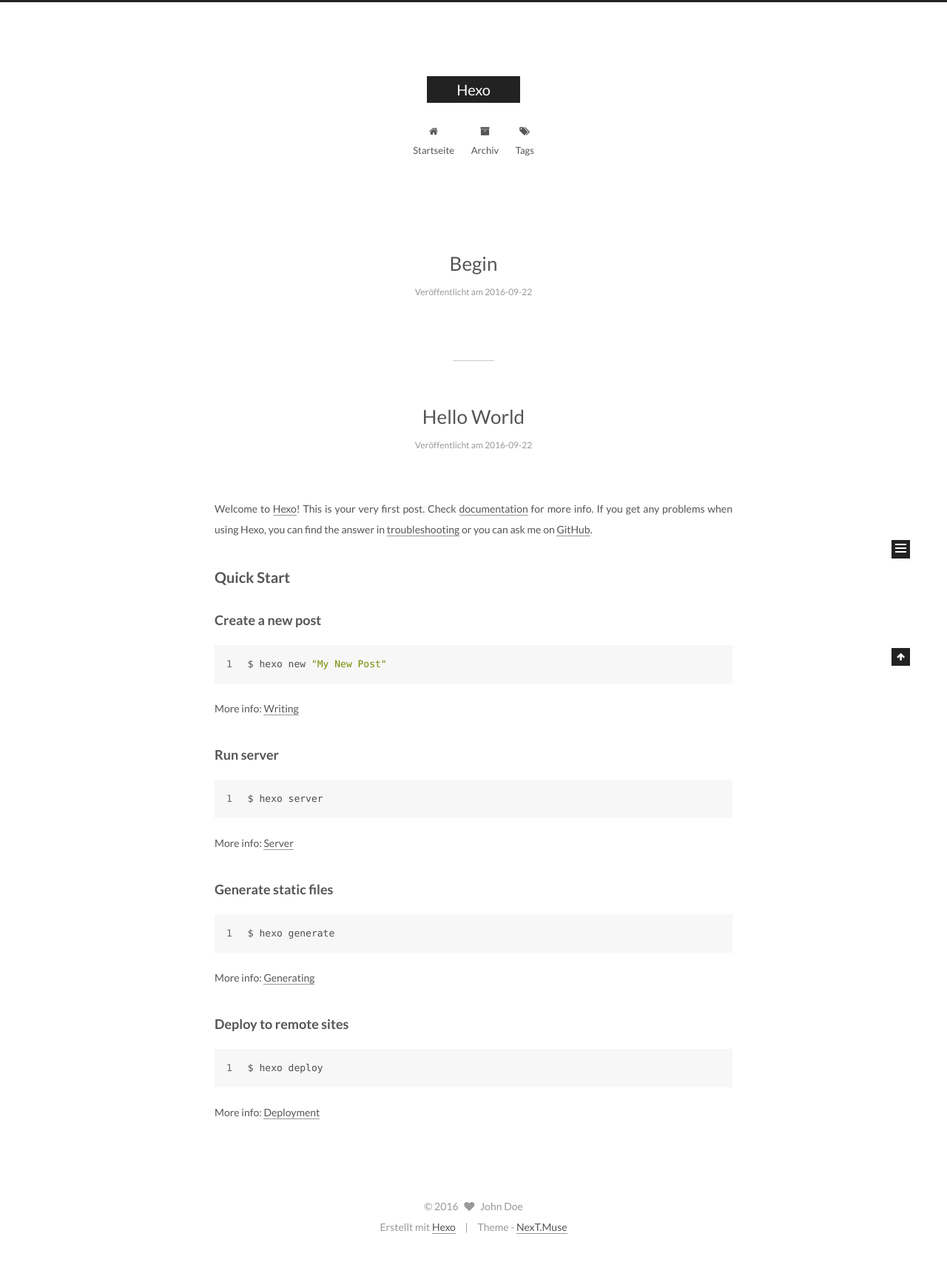
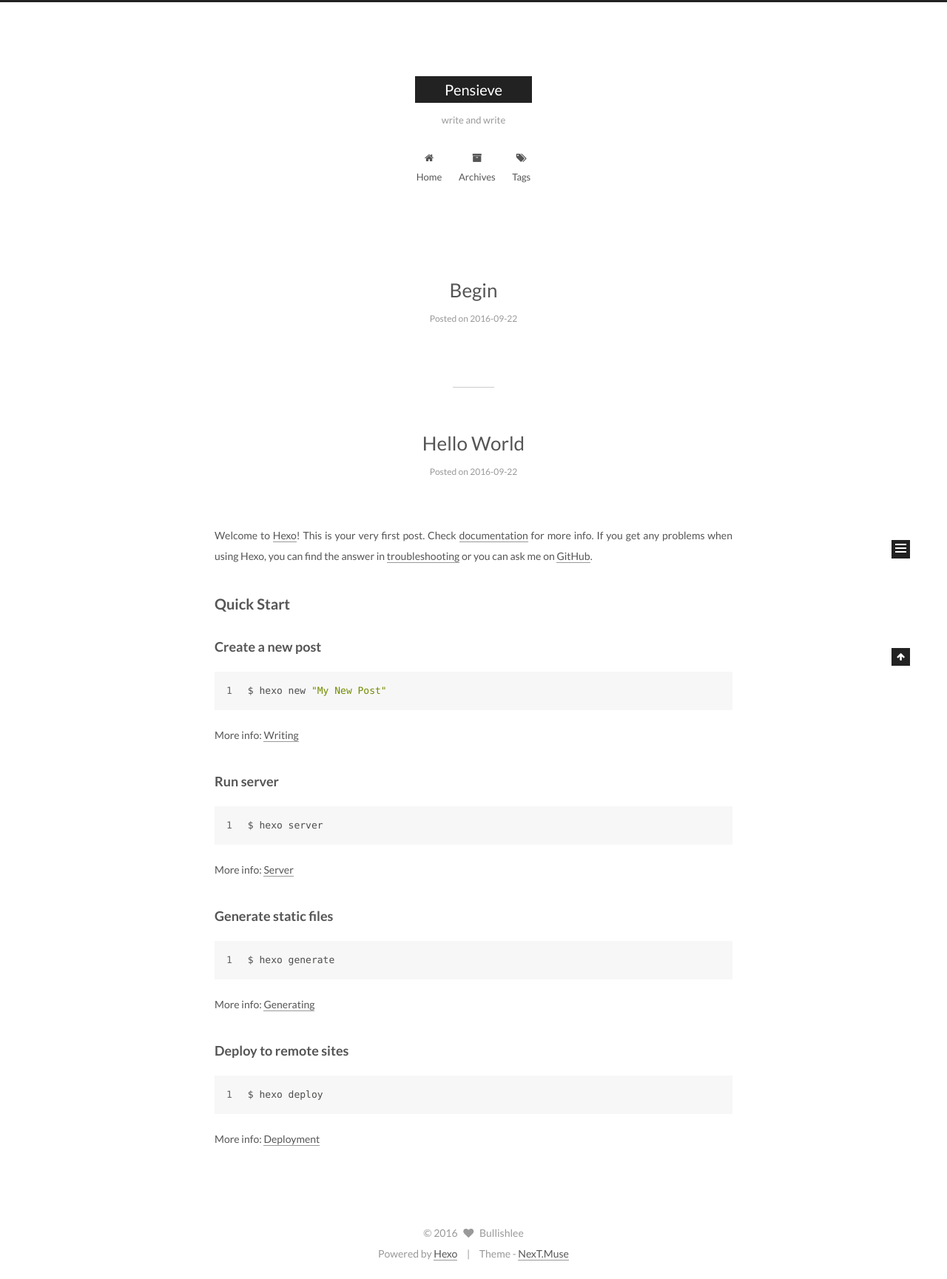
Before and after one commit to bullishlee/bullishlee.github.io, a plain HTML site: page index.html in a window 1280 px wide. Shown: the whole page at 74% size. Before the commit the page ends 1693 px from the top, so only its background shows below. Drawn offline with Linux system fonts and the light colour scheme.

Commit message:
Site updated: 2016-09-23 00:53:17

```diff
--- a/2016/09/22/Begin/index.html
+++ b/2016/09/22/Begin/index.html
@@ -86,8 +86,8 @@
 
 <meta property="og:type" content="article">
 <meta property="og:title" content="Begin">
-<meta property="og:url" content="http://yoursite.com/2016/09/22/Begin/index.html">
-<meta property="og:site_name" content="Hexo">
+<meta property="og:url" content="http://lijiacheng.ac.cn/2016/09/22/Begin/index.html">
+<meta property="og:site_name" content="Pensieve">
 <meta property="og:updated_time" content="2016-09-22T13:15:27.000Z">
 <meta name="twitter:card" content="summary">
 <meta name="twitter:title" content="Begin">
@@ -111,12 +111,12 @@
 
 
 
-  <link rel="canonical" href="http://yoursite.com/2016/09/22/Begin/"/>
+  <link rel="canonical" href="http://lijiacheng.ac.cn/2016/09/22/Begin/"/>
 
-  <title> Begin | Hexo </title>
+  <title> Begin | Pensieve </title>
 </head>
 
-<body itemscope itemtype="http://schema.org/WebPage" lang="">
+<body itemscope itemtype="http://schema.org/WebPage" lang="zh">
 
 
 
@@ -144,11 +144,11 @@
   <div class="custom-logo-site-title">
     <a href="/"  class="brand" rel="start">
       <span class="logo-line-before"><i></i></span>
-      <span class="site-title">Hexo</span>
+      <span class="site-title">Pensieve</span>
       <span class="logo-line-after"><i></i></span>
     </a>
   </div>
-  <p class="site-subtitle"></p>
+  <p class="site-subtitle">write and write</p>
 </div>
 
 <div class="site-nav-toggle">
@@ -171,7 +171,7 @@
 
               <i class="menu-item-icon fa fa-fw fa-home"></i> <br />
 
-            Startseite
+            Home
           </a>
         </li>
 
@@ -181,7 +181,7 @@
 
               <i class="menu-item-icon fa fa-fw fa-archive"></i> <br />
 
-            Archiv
+            Archives
           </a>
         </li>
 
@@ -244,7 +244,7 @@
             <span class="post-meta-item-icon">
               <i class="fa fa-calendar-o"></i>
             </span>
-            <span class="post-meta-item-text">Veröffentlicht am</span>
+            <span class="post-meta-item-text">Posted on</span>
             <time itemprop="dateCreated" datetime="2016-09-22T21:15:27+08:00" content="2016-09-22">
               2016-09-22
             </time>
@@ -353,10 +353,10 @@
 
         <ul class="sidebar-nav motion-element">
           <li class="sidebar-nav-toc sidebar-nav-active" data-target="post-toc-wrap" >
-            Inhaltsverzeichnis
+            Table of Contents
           </li>
           <li class="sidebar-nav-overview" data-target="site-overview">
-            Übersicht
+            Overview
           </li>
         </ul>
 
@@ -365,15 +365,15 @@
         <div class="site-author motion-element" itemprop="author" itemscope itemtype="http://schema.org/Person">
           <img class="site-author-image" itemprop="image"
                src="/images/avatar.gif"
-               alt="John Doe" />
-          <p class="site-author-name" itemprop="name">John Doe</p>
+               alt="Bullishlee" />
+          <p class="site-author-name" itemprop="name">Bullishlee</p>
           <p class="site-description motion-element" itemprop="description"></p>
         </div>
         <nav class="site-state motion-element">
           <div class="site-state-item site-state-posts">
             <a href="/archives">
               <span class="site-state-item-count">2</span>
-              <span class="site-state-item-name">Artikel</span>
+              <span class="site-state-item-name">posts</span>
             </a>
           </div>
 
@@ -404,7 +404,7 @@
 
 
 
-              <p class="post-toc-empty">Dieser Artikel hat kein Inhaltsverzeichnis</p>
+              <p class="post-toc-empty">This post does not have a Table of Contents</p>
 
           </div>
         </section>
@@ -427,11 +427,11 @@
   <span class="with-love">
     <i class="fa fa-heart"></i>
   </span>
-  <span class="author" itemprop="copyrightHolder">John Doe</span>
+  <span class="author" itemprop="copyrightHolder">Bullishlee</span>
 </div>
 
 <div class="powered-by">
-  Erstellt mit  <a class="theme-link" href="https://hexo.io">Hexo</a>
+  Powered by <a class="theme-link" href="https://hexo.io">Hexo</a>
 </div>
 
 <div class="theme-info">
--- a/index.html
+++ b/index.html
@@ -85,11 +85,11 @@
 
 
 <meta property="og:type" content="website">
-<meta property="og:title" content="Hexo">
-<meta property="og:url" content="http://yoursite.com/index.html">
-<meta property="og:site_name" content="Hexo">
+<meta property="og:title" content="Pensieve">
+<meta property="og:url" content="http://lijiacheng.ac.cn/index.html">
+<meta property="og:site_name" content="Pensieve">
 <meta name="twitter:card" content="summary">
-<meta name="twitter:title" content="Hexo">
+<meta name="twitter:title" content="Pensieve">
 
 
 
@@ -110,12 +110,12 @@
 
 
 
-  <link rel="canonical" href="http://yoursite.com/"/>
+  <link rel="canonical" href="http://lijiacheng.ac.cn/"/>
 
-  <title> Hexo </title>
+  <title> Pensieve </title>
 </head>
 
-<body itemscope itemtype="http://schema.org/WebPage" lang="">
+<body itemscope itemtype="http://schema.org/WebPage" lang="zh">
 
 
 
@@ -145,11 +145,11 @@
   <div class="custom-logo-site-title">
     <a href="/"  class="brand" rel="start">
       <span class="logo-line-before"><i></i></span>
-      <span class="site-title">Hexo</span>
+      <span class="site-title">Pensieve</span>
       <span class="logo-line-after"><i></i></span>
     </a>
   </div>
-  <p class="site-subtitle"></p>
+  <p class="site-subtitle">write and write</p>
 </div>
 
 <div class="site-nav-toggle">
@@ -172,7 +172,7 @@
 
               <i class="menu-item-icon fa fa-fw fa-home"></i> <br />
 
-            Startseite
+            Home
           </a>
         </li>
 
@@ -182,7 +182,7 @@
 
               <i class="menu-item-icon fa fa-fw fa-archive"></i> <br />
 
-            Archiv
+            Archives
           </a>
         </li>
 
@@ -248,7 +248,7 @@
             <span class="post-meta-item-icon">
               <i class="fa fa-calendar-o"></i>
             </span>
-            <span class="post-meta-item-text">Veröffentlicht am</span>
+            <span class="post-meta-item-text">Posted on</span>
             <time itemprop="dateCreated" datetime="2016-09-22T21:15:27+08:00" content="2016-09-22">
               2016-09-22
             </time>
@@ -341,7 +341,7 @@
             <span class="post-meta-item-icon">
               <i class="fa fa-calendar-o"></i>
             </span>
-            <span class="post-meta-item-text">Veröffentlicht am</span>
+            <span class="post-meta-item-text">Posted on</span>
             <time itemprop="dateCreated" datetime="2016-09-22T20:05:00+08:00" content="2016-09-22">
               2016-09-22
             </time>
@@ -443,15 +443,15 @@
         <div class="site-author motion-element" itemprop="author" itemscope itemtype="http://schema.org/Person">
           <img class="site-author-image" itemprop="image"
                src="/images/avatar.gif"
-               alt="John Doe" />
-          <p class="site-author-name" itemprop="name">John Doe</p>
+               alt="Bullishlee" />
+          <p class="site-author-name" itemprop="name">Bullishlee</p>
           <p class="site-description motion-element" itemprop="description"></p>
         </div>
         <nav class="site-state motion-element">
           <div class="site-state-item site-state-posts">
             <a href="/archives">
               <span class="site-state-item-count">2</span>
-              <span class="site-state-item-name">Artikel</span>
+              <span class="site-state-item-name">posts</span>
             </a>
           </div>
 
@@ -494,11 +494,11 @@
   <span class="with-love">
     <i class="fa fa-heart"></i>
   </span>
-  <span class="author" itemprop="copyrightHolder">John Doe</span>
+  <span class="author" itemprop="copyrightHolder">Bullishlee</span>
 </div>
 
 <div class="powered-by">
-  Erstellt mit  <a class="theme-link" href="https://hexo.io">Hexo</a>
+  Powered by <a class="theme-link" href="https://hexo.io">Hexo</a>
 </div>
 
 <div class="theme-info">
```
Also changed, not shown: 2016/09/22/hello-world/index.html (+17 -17 lines), archives/2016/09/index.html (+17 -17 lines), archives/2016/index.html (+17 -17 lines), archives/index.html (+17 -17 lines).
